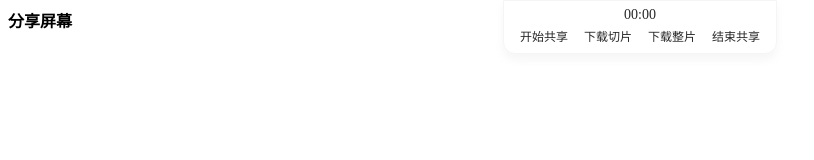
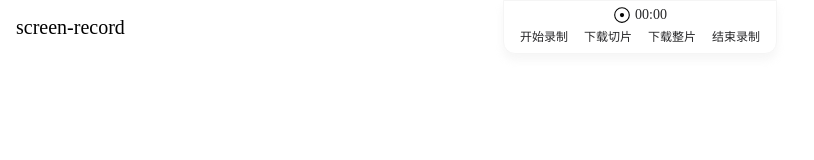
Before and after one commit to Kalami998/screen-record, a website: page src/index.html in a window 1280 px wide. Shown: the whole page, without its empty margins (0-814 px from the left). Drawn offline with Linux system fonts and the light colour scheme.

Commit message:
更新icon

```diff
--- a/src/index.html
+++ b/src/index.html
@@ -1,16 +1,28 @@
 <html>
 	<head>
 		<meta charset="utf-8" />
-		<title>分享屏幕</title>
-		<script type="text/javascript" defer src="./index.js"></script>
+		<title>screen-record</title>
+		<script type="text/javascript" src="./index.js"></script>
 	</head>
-	<body>
-		<h4>分享屏幕</h4>
+	<img>
+		<div class="app">
+			<div id="demoId"></div>
+			<div>screen-record</div>
+		</div>
 	</body>
+	<script>
+		init("demoId");
+	</script>
 </html>
 <style>
-	.video__style {
-		width: 300px;
-		height: 200px;
+	* {
+		margin: 0;
+		padding: 0;
 	}
+
+	.app {
+		padding: 16px;
+		font-size: 20px;
+	}
+
 </style>
--- a/src/index.js
+++ b/src/index.js
@@ -1,3 +1,5 @@
+var febId = "";
+
 // 获取视频流信息
 var constants;
 
@@ -63,7 +65,7 @@ var recordType;
 var content = null;
 
 // 插件初始化
-async function init(defaultData = "") {
+async function init(eleId = "", defaultData = "") {
 	await getSupports();
 
 	mediaOptions = {
@@ -72,19 +74,21 @@ async function init(defaultData = "") {
 		// 视频码率
 		videoBitsPerSecond: defaultData.videoBitsPerSecond || 2500000,
 		// 指定类型
-        mimeType: defaultData.mimeType || supportedList[0] || "video/webm"
+		mimeType: defaultData.mimeType || supportedList[0] || "video/webm",
 	};
 
 	videoSize = defaultData.videoSize || 1024;
 
 	constants = defaultData.constants || {
 		audio: true,
-        video: true
+		video: true,
 	};
 
 	if (defaultData.outputType) {
 		outputType = defaultData.outputType;
 	}
+
+	febId = eleId;
 
 	// 渲染自生样式 不需要noRender参数传入true即可
 	if (!defaultData.noRender) {
@@ -114,7 +118,7 @@ function getSupports() {
 		"flv",
 		"mkv",
 		"ts",
-        "x-matroska"
+		"x-matroska",
 	];
 
 	// 常用的视屏编码
@@ -126,7 +130,7 @@ function getSupports() {
 		"avc1",
 		"av1",
 		"h265",
-        "h264"
+		"h264",
 	];
 
 	// 返回布尔值来表示是否支持
@@ -136,13 +140,13 @@ function getSupports() {
 	const supported = [];
 
 	// 遍历类型，排列组合
-    types.forEach(type => {
+	types.forEach((type) => {
 		const mimeType = `${media}/${type}`;
-        codecs.forEach(codec => {
+		codecs.forEach((codec) => {
 			[
 				`${mimeType};codecs=${codec}`,
-                `${mimeType};codecs=${codec.toUpperCase()}`
-            ].forEach(variation => {
+				`${mimeType};codecs=${codec.toUpperCase()}`,
+			].forEach((variation) => {
 				if (isSupportted(variation)) supported.push(variation);
 			});
 		});
@@ -158,7 +162,7 @@ function getSupports() {
 // 添加一些页面监听事件
 function addListeners() {
 	// hash 模式
-    window.addEventListener("hashchange", event => {
+	window.addEventListener("hashchange", (event) => {
 		clearCurrentInterval();
 		if (content) {
 			document.body.removeChild(content);
@@ -167,7 +171,7 @@ function addListeners() {
 	});
 
 	// history模式
-    window.addEventListener("popstate", event => {
+	window.addEventListener("popstate", (event) => {
 		clearCurrentInterval();
 		if (content) {
 			document.body.removeChild(content);
@@ -190,8 +194,12 @@ async function startRecord() {
 
 	reset();
 
-    //获取视频流，这时候会弹出用户选择框，前提用户设备支持
+	//获取视频流，这时候会让用户选择录制桌面/窗口/标签页
 	mediaStream = await navigator.mediaDevices.getDisplayMedia(constants);
+	// 使用获取用户的摄像头和麦克风流
+	// mediaStream = await navigator.mediaDevices.getUserMedia(constants);
+
+	console.log("mediaStream", mediaStream);
 
 	// 监听通过关闭共享弹窗时停止计时记录
 	mediaStream.getVideoTracks()[0].addEventListener("ended", () => {
@@ -215,14 +223,14 @@ async function startRecord() {
 	 * */
 	recordWhole = new MediaRecorder(mediaStream, mediaOptions);
 
-    mediaRecord.ondataavailable = e => {
+	mediaRecord.ondataavailable = (e) => {
 		if (e.data.size > videoSize) {
 			// chunks.push(e.data);
 			partChunks = [e.data];
 		}
 	};
 
-    recordWhole.ondataavailable = e => {
+	recordWhole.ondataavailable = (e) => {
 		if (e.data.size > videoSize) {
 			chunks.push(e.data);
 		}
@@ -238,7 +246,7 @@ async function startRecord() {
 
 	startTime = new Date().valueOf();
 
-    pickDown()
+	pickDown();
 
 	// 及时更新
 	recordTimer = setInterval(() => {
@@ -278,7 +286,7 @@ function stopRecord() {
 
 	console.log("fe-webrtc stop--", recordTimes);
 
-    pickUp()
+	pickUp();
 
 	startTime = 0;
 
@@ -343,7 +351,7 @@ function clearCurrentInterval() {
 
 	if (btnTimeout) {
 		clearTimeout(btnTimeout);
-        btnTimeout = null
+		btnTimeout = null;
 	}
 }
 
@@ -375,7 +383,7 @@ function createVideo(data) {
 
 	// 将 Blob 对象转换成一个 URL 地址
 	let blob = new Blob(data, {
-        type: mediaOptions.mimeType
+		type: mediaOptions.mimeType,
 	});
 	let url = URL.createObjectURL(blob);
 	console.log("fe-webrtc create--", url);
@@ -492,26 +500,32 @@ function render() {
 	// 计时块
 	const timing = createElement("div", {
 		class: "fetab__block_timing",
-        text: "00:00"
+		text: "00:00",
+	});
+
+	const icon = createElement("img", {
+		class: "fetab__block_img",
+		src: "./image/record.svg",
+		style: "width:18px;height:18px;margin-right:4px;",
 	});
 
 	// 上模块
 	const timeBlock = createElement("div", {
 		class: "fetab__block",
-        child: [timing],
+		child: [icon, timing],
 		style:
-            "/* 布局 */width:100%;font-size: 14px;display: flex;align-items: center;justify-content: center;"
+			"/* 布局 */width:100%;font-size: 14px;line-height:20px;display: flex;align-items: center;justify-content: center;",
 	});
 
 	// 下模块
 	const contentBtn = createElement("div", {
 		class: "fetab__btn",
 		style:
-            "/* 布局 */height:24px;line-height:24px;display: flex;align-items: center;justify-content: center;transition: .3s all ease;overflow:hidden;"
+			"/* 布局 */height:24px;line-height:24px;display: flex;align-items: center;justify-content: center;transition: .3s all ease;overflow:hidden;",
 	});
 
 	// 展示按钮区域
-    let btnList = ["开始共享", "下载切片", "下载整片", "结束共享"];
+	let btnList = ["开始录制", "下载切片", "下载整片", "结束录制"];
 	for (let i = 0; i < btnList.length; i++) {
 		let element = createElement("div", {
 			class: "fetab__btn_item",
@@ -519,19 +533,19 @@ function render() {
 			style:
 				"padding: 0 8px;cursor: pointer;border-radius:6px;transition: .3s all ease-in",
 
-            mouseover: function() {
+			mouseover: function () {
 				// 设置悬浮时的背景色
 				this.style.backgroundColor = "#f5f5f6";
 			},
-            mouseout: function() {
+			mouseout: function () {
 				// 设置悬浮时的背景色
 				this.style.backgroundColor = "transparent";
-            }
+			},
 		});
 
 		// 绑定事件
 		switch (btnList[i]) {
-            case "开始共享":
+			case "开始录制":
 				element.onclick = startRecord;
 				break;
 			case "下载切片":
@@ -540,7 +554,7 @@ function render() {
 			case "下载整片":
 				element.onclick = download;
 				break;
-            case "结束共享":
+			case "结束录制":
 				element.onclick = stopRecord;
 				break;
 		}
@@ -556,16 +570,87 @@ function render() {
 			"position: fixed;top: 0px;left: 0;right: 0;z-index: 1200;margin: auto;padding: 4px 8px;width: fit-content;min-width:60px;background: #fff;border: 1px solid #f5f5f5;border-radius: 0px 0px 12px 12px;box-shadow: 0px 6px 8px 0px rgba(199, 199, 199, 0.16);/* 字体 */font-size: 12px;line-height: 1.4;color: #28282a;opacity:0;transition:.3s opacity ease;",
 
 		mouseenter: pickUp,
-        mouseleave: pickDown
+		mouseleave: pickDown,
 	});
 
 	// 加入页面中
 	if (document) {
-        document.body.appendChild(content);
+		// 直接推入 body 中，但是无法监听history的pushState，replaceState(Vue-Router使用)变化，在这种场景下无法注销
+		// document.body.appendChild(content);
+		// 插入子节点推入
+		// document.getElementById(febId).appendChild(content);
+		// 替换子节点 推入
+		const leaveEle = document.getElementById(febId);
+		leaveEle.parentNode.replaceChild(content, leaveEle);
 		setTimeout(() => {
 			content.style.opacity = 1;
 		}, 800);
 	}
+}
+
+// 按钮区样式展开
+function pickUp() {
+	if (startTime) {
+		// console.log("记录时鼠标移入组件区域");
+		if (btnTimeout) {
+			clearTimeout(btnTimeout);
+			btnTimeout = null;
+		}
+		let btnArea = document.querySelector(".fetab__btn");
+		btnArea.style.width = "unset";
+		btnArea.style.height = "24px";
+		btnArea.style.lineHeight = "24px";
+	}
+}
+
+// 按钮区样式收起
+function pickDown() {
+	if (startTime) {
+		// console.log("记录时鼠标移出组件区域");
+		let btnArea = document.querySelector(".fetab__btn");
+		btnTimeout = setTimeout(() => {
+			btnArea.style.width = 0;
+			btnArea.style.height = 0;
+			btnArea.style.lineHeight = 0;
+		}, 3000);
+	}
+}
+
+/**
+ *  返回blob数据(promise)
+ */
+function getBlobData() {
+	return new Promise((resolve, reject) => {
+		const data = {
+			// 分片
+			part: "",
+			// 整段
+			whole: "",
+		};
+
+		try {
+			if (chunks.length) {
+				data.whole = new Blob(chunks, {
+					type: mediaOptions.mimeType,
+				});
+			}
+
+			if (partChunks.length) {
+				data.part = new Blob(partChunks, {
+					type: mediaOptions.mimeType,
+				});
+			}
+			resolve(data);
+		} catch {
+			resolve({
+				whole: "",
+				part: "",
+				wholeTimes: recordTimes,
+			});
+		}
+
+		console.log("fewebrtc backData--");
+	});
 }
 
 // 创建元素
@@ -621,70 +706,3 @@ function createElement(tagName, options = "") {
 
 	return ele;
 }
-
-// 按钮区样式展开
-function pickUp() {
-    if (startTime) {
-        // console.log("记录时鼠标移入组件区域");
-        if (btnTimeout) {
-            clearTimeout(btnTimeout)
-            btnTimeout = null;
-        }
-        let btnArea = document.querySelector(".fetab__btn");
-        btnArea.style.width = 'unset';
-        btnArea.style.height = '24px';
-        btnArea.style.lineHeight = '24px';
-    }
-}
-
-// 按钮区样式收起
-function pickDown() {
-    if (startTime) {
-        // console.log("记录时鼠标移出组件区域");
-        let btnArea = document.querySelector(".fetab__btn");
-        btnTimeout = setTimeout(() => {
-            btnArea.style.width = 0;
-            btnArea.style.height = 0;
-            btnArea.style.lineHeight = 0;
-        }, 3000);
-    }
-}
-
-/**
- *  返回blob数据(promise)
- */
-function getBlobData() {
-    return new Promise((resolve, reject) => {
-        const data = {
-            // 分片
-            part: "",
-            // 整段
-            whole: ""
-        };
-
-        try {
-            if (chunks.length) {
-                data.whole = new Blob(chunks, {
-                    type: mediaOptions.mimeType
-                });
-            }
-
-            if (partChunks.length) {
-                data.part = new Blob(partChunks, {
-                    type: mediaOptions.mimeType
-                });
-            }
-            resolve(data);
-        } catch {
-            resolve({
-                whole: "",
-                part: "",
-                wholeTimes: recordTimes
-            });
-        }
-
-        console.log("fewebrtc backData--");
-    });
-}
-
-init()
--- a/webpack.config.js
+++ b/webpack.config.js
@@ -7,10 +7,10 @@ module.exports = {
 	entry: "./index.js", // 入口文件
 	output: {
 		path: path.resolve(__dirname, "./dist"), // 输出文件夹
-		filename: "screen-webrtc.min.js", // 文件名称
+		filename: "screen-record.min.js", // 文件名称
 		libraryTarget: "umd", // 打包方式
 		globalObject: "this", // 全局对象
-		library: "screen-webrtc", // 类库名称
+		library: "screen-record", // 类库名称
 	},
 	plugins: [
 		new CleanWebpackPlugin(), // 清除上一次打包内容
```
Also changed, not shown: package.json (+4 -6 lines), src/main.js (+111 -93 lines), src/image/onaction.png (deleted), src/image/record.svg (added), 2 other files. Lines whose indentation alone changed are shown as unchanged.
